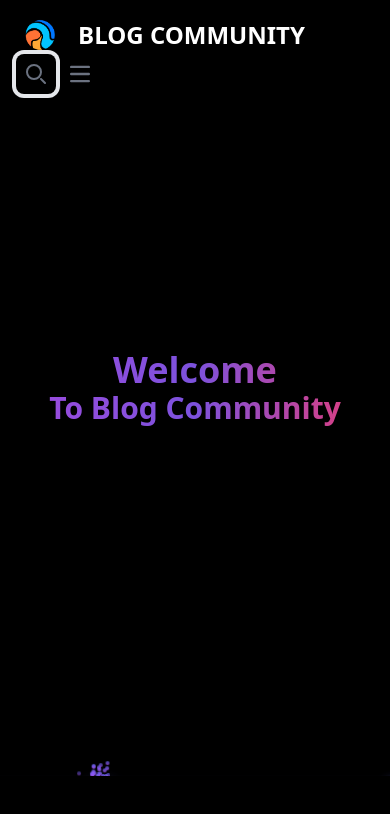
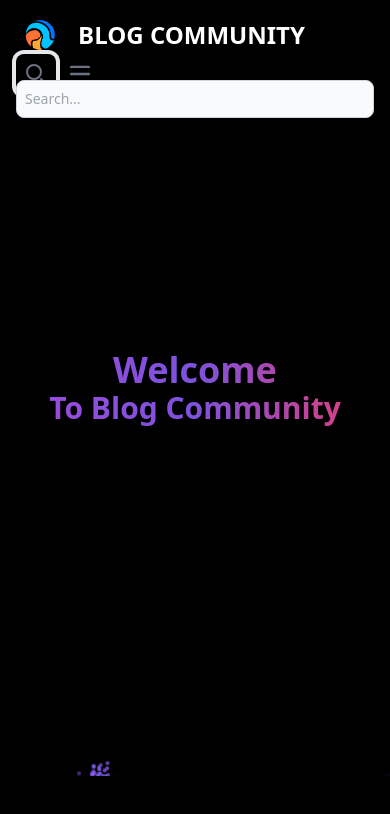
Before and after one commit to sourav0009/BlogApplaction, a Next.js app in the folder client/: page / in a window 390 px wide. Both pictures are taken after a click on the button "Search". Shown: the top 814 px of the page. Built offline with nearby package versions, Linux system fonts and the light colour scheme.

Commit message:
mobilr search bar added

```diff
--- a/client/components/navbar.tsx
+++ b/client/components/navbar.tsx
@@ -1,23 +1,22 @@
-"use client"
+"use client";
 import Image from "next/image";
 import Link from "next/link";
-import logo from "@/public/logo__1.webp"
+import logo from "@/public/logo__1.webp";
 import { useCallback, useState } from "react";
-
 import { PlaceholdersAndVanishInput } from './ui/placeholders-and-vanish-input';
 import MobileMenu from "./ui/mobilemenu";
 
 const Navbar = () => {
-    const [showMobileMenu, setShowMobileMenu] = useState<boolean>(false)
-
-    // const closeSidebar = useCallback(() => {
-    //     setShowMobileMenu(false);
-    // }, []);
+    const [showMobileMenu, setShowMobileMenu] = useState<boolean>(false);
+    const [showMobileSearch, setShowMobileSearch] = useState<boolean>(false);
 
     const toggleMenu = useCallback(() => {
         setShowMobileMenu(!showMobileMenu);
     }, [showMobileMenu]);
 
+    const toggleSearch = useCallback(() => {
+        setShowMobileSearch(!showMobileSearch);
+    }, [showMobileSearch]);
 
     const placeholders = [
         "What's the first rule of Fight Club?",
@@ -35,74 +34,111 @@ const Navbar = () => {
         console.log("submitted");
     };
 
-
     return (
         <>
             <nav className="z-50 border-gray-200 bg-inherit fixed top-0 w-full">
                 <div className="max-w-screen-xl flex flex-wrap items-center justify-between mx-auto p-4">
                     <a href="#" className="flex items-center space-x-3 rtl:space-x-reverse">
-                        <Image className=" rounded-full" height={50} width={50} src={logo} alt="logo" />
-                        <span className="self-center text-2xl font-semibold whitespace-nowrap text-white">BLOG COMMUNITY</span>
+                        <Image className="rounded-full" height={50} width={50} src={logo} alt="logo" />
+                        <span className="self-center text-2xl font-semibold whitespace-nowrap text-white">
+                            BLOG COMMUNITY
+                        </span>
                     </a>
                     <div className="flex md:order-2">
+                        {/* Search button for mobile */}
                         <button
+                            id="Searchmanue"
                             type="button"
-                            data-collapse-toggle="navbar-search"
+                            onClick={toggleSearch}
                             aria-controls="navbar-search"
-                            aria-expanded="false"
-                            className="md:hidden text-gray-500 dark:text-gray-400 hover:bg-gray-100 dark:hover:bg-gray-700 focus:outline-none focus:ring-4 focus:ring-gray-200 dark:focus:ring-gray-700 rounded-lg text-sm p-2.5 me-1"
+                            aria-expanded={showMobileSearch}
+                            className="md:hidden text-gray-500 dark:text-gray-400 dark:hover:bg-gray-700 focus:outline-none focus:ring-4 focus:ring-gray-200 dark:focus:ring-gray-700 rounded-lg text-sm p-2.5 me-1"
                         >
-                            <svg className="w-5 h-5" aria-hidden="true" xmlns="http://www.w3.org/2000/svg" fill="none" viewBox="0 0 20 20">
-                                <path stroke="currentColor" strokeLinecap="round" strokeLinejoin="round" strokeWidth="2" d="m19 19-4-4m0-7A7 7 0 1 1 1 8a7 7 0 0 1 14 0Z" />
+                            <svg
+                                className="w-5 h-5"
+                                aria-hidden="true"
+                                xmlns="http://www.w3.org/2000/svg"
+                                fill="none"
+                                viewBox="0 0 20 20"
+                            >
+                                <path
+                                    stroke="currentColor"
+                                    strokeLinecap="round"
+                                    strokeLinejoin="round"
+                                    strokeWidth="2"
+                                    d="m19 19-4-4m0-7A7 7 0 1 1 1 8a7 7 0 0 1 14 0Z"
+                                />
                             </svg>
                             <span className="sr-only">Search</span>
                         </button>
 
+                        {/* Mobile search bar visibility */}
+                        {showMobileSearch && (
+                            <div className="absolute top-16 left-0 w-full dark:bg-gray-800 p-4 shadow-md">
+                                <input
+                                    type="text"
+                                    id="mobile-search-navbar"
+                                    className="block w-full p-2 text-sm text-gray-900 border border-gray-300 rounded-lg bg-gray-50 focus:ring-blue-500 focus:border-blue-500 dark:bg-gray-700 dark:border-gray-600 dark:placeholder-gray-400 dark:text-white dark:focus:ring-blue-500 dark:focus:border-blue-500"
+                                    placeholder="Search..."
+                                />
+                            </div>
+                        )}
+
                         <div className="relative hidden md:block overflow-hidden">
                             <div className="absolute inset-y-0 start-0 flex items-center ps-3 pointer-events-none">
-                                <svg className="w-4 h-4 text-gray-500 dark:text-gray-400" aria-hidden="true" xmlns="http://www.w3.org/2000/svg" fill="none" viewBox="0 0 20 20">
-                                    <path stroke="currentColor" strokeLinecap="round" strokeLinejoin="round" strokeWidth="2" d="m19 19-4-4m0-7A7 7 0 1 1 1 8a7 7 0 0 1 14 0Z" />
+                                <svg
+                                    className="w-4 h-4 text-gray-500 dark:text-gray-400"
+                                    aria-hidden="true"
+                                    xmlns="http://www.w3.org/2000/svg"
+                                    fill="none"
+                                    viewBox="0 0 20 20"
+                                >
+                                    <path
+                                        stroke="currentColor"
+                                        strokeLinecap="round"
+                                        strokeLinejoin="round"
+                                        strokeWidth="2"
+                                        d="m19 19-4-4m0-7A7 7 0 1 1 1 8a7 7 0 0 1 14 0Z"
+                                    />
                                 </svg>
                                 <span className="sr-only">Search icon</span>
                             </div>
-                            <PlaceholdersAndVanishInput placeholders={placeholders} onChange={handleChange}
-                                onSubmit={onSubmit} />
+                            <PlaceholdersAndVanishInput
+                                placeholders={placeholders}
+                                onChange={handleChange}
+                                onSubmit={onSubmit}
+                            />
+                        </div>
 
-                        </div>
-                        <button onClick={() => toggleMenu()}
+                        <button
+                            onClick={() => toggleMenu()}
                             id="hamburgermenu"
                             data-collapse-toggle="navbar-search"
                             type="button"
-                            className="inline-flex items-center p-2 w-10 h-10 justify-center  text-sm text-gray-500 rounded-lg md:hidden hover:bg-gray-100 focus:outline-none focus:ring-2 focus:ring-gray-200 dark:text-gray-400 dark:hover:bg-gray-700 dark:focus:ring-gray-600"
+                            className="inline-flex items-center p-2 w-10 h-10 justify-center text-sm text-gray-500 rounded-lg md:hidden hover:bg-gray-100 focus:outline-none focus:ring-2 focus:ring-gray-200 dark:text-gray-400 dark:hover:bg-gray-700 dark:focus:ring-gray-600"
                             aria-controls="navbar-search"
                             aria-expanded="false"
                         >
                             <span className="sr-only">Open main menu</span>
-                            <svg className="w-5 h-5 " aria-hidden="true" xmlns="http://www.w3.org/2000/svg" fill="none" viewBox="0 0 17 14">
+                            <svg
+                                className="w-5 h-5"
+                                aria-hidden="true"
+                                xmlns="http://www.w3.org/2000/svg"
+                                fill="none"
+                                viewBox="0 0 17 14"
+                            >
                                 <path stroke="currentColor" strokeLinecap="round" strokeLinejoin="round" strokeWidth="2" d="M1 1h15M1 7h15M1 13h15" />
                             </svg>
                         </button>
                     </div>
+
                     <div className="items-center justify-between hidden w-full md:flex md:w-auto md:order-1" id="navbar-search">
-                        <div className="relative mt-3 md:hidden">
-                            <div className="absolute inset-y-0 start-0 flex items-center  ps-3 pointer-events-none">
-                                <svg className="w-4 h-4 text-gray-500 dark:text-gray-400" aria-hidden="true" xmlns="http://www.w3.org/2000/svg" fill="none" viewBox="0 0 20 20">
-                                    <path stroke="currentColor" strokeLinecap="round" strokeLinejoin="round" strokeWidth="2" d="m19 19-4-4m0-7A7 7 0 1 1 1 8a7 7 0 0 1 14 0Z" />
-                                </svg>
-                            </div>
-                            <input
-                                type="text"
-                                id="search-navbar"
-                                className="block w-full p-2 ps-10 text-sm text-gray-900 border border-gray-300 rounded-lg bg-gray-50 focus:ring-blue-500 focus:border-blue-500 dark:bg-gray-700 dark:border-gray-600 dark:placeholder-gray-400 dark:text-white dark:focus:ring-blue-500 dark:focus:border-blue-500"
-                                placeholder="Search..."
-                            />
-                        </div>
                         <ul className="text-white flex flex-row space-x-10">
                             <Link href={"/"}>
                                 <li className="hover:text-blue-500 cursor-pointer duration-300 transition-all ease-in-out">Home</li>
                             </Link>
                             <Link href={"/blogs"}>
-                                <li className=" hover:text-blue-500 cursor-pointer duration-300 transition-all ease-in-out">Blogs</li>
+                                <li className="hover:text-blue-500 cursor-pointer duration-300 transition-all ease-in-out">Blogs</li>
                             </Link>
                             <Link href={"/dashboard"}>
                                 <li className="hover:text-blue-500 cursor-pointer duration-300 transition-all ease-in-out">Dashboard</li>
@@ -119,7 +155,7 @@ const Navbar = () => {
             </nav>
             {showMobileMenu && <MobileMenu />}
         </>
-    )
-}
+    );
+};
 
-export default Navbar
+export default Navbar;
```
